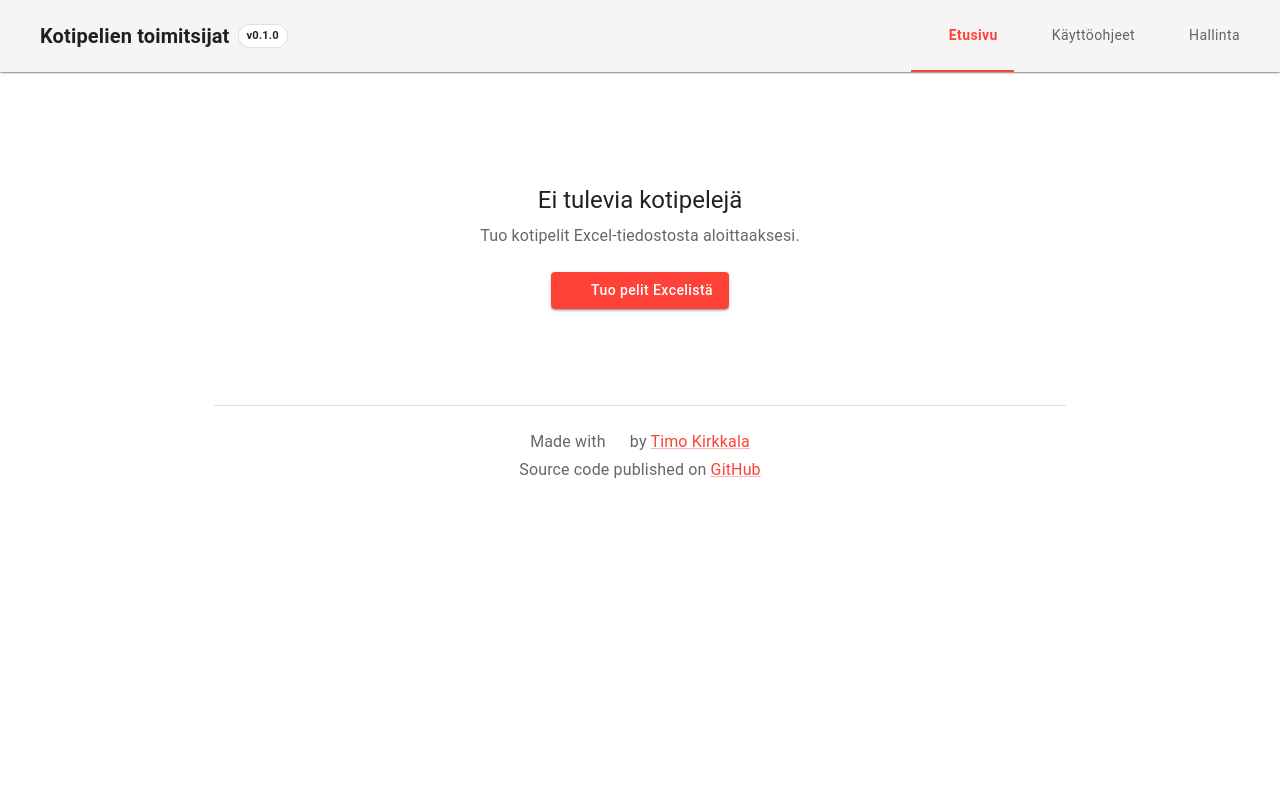
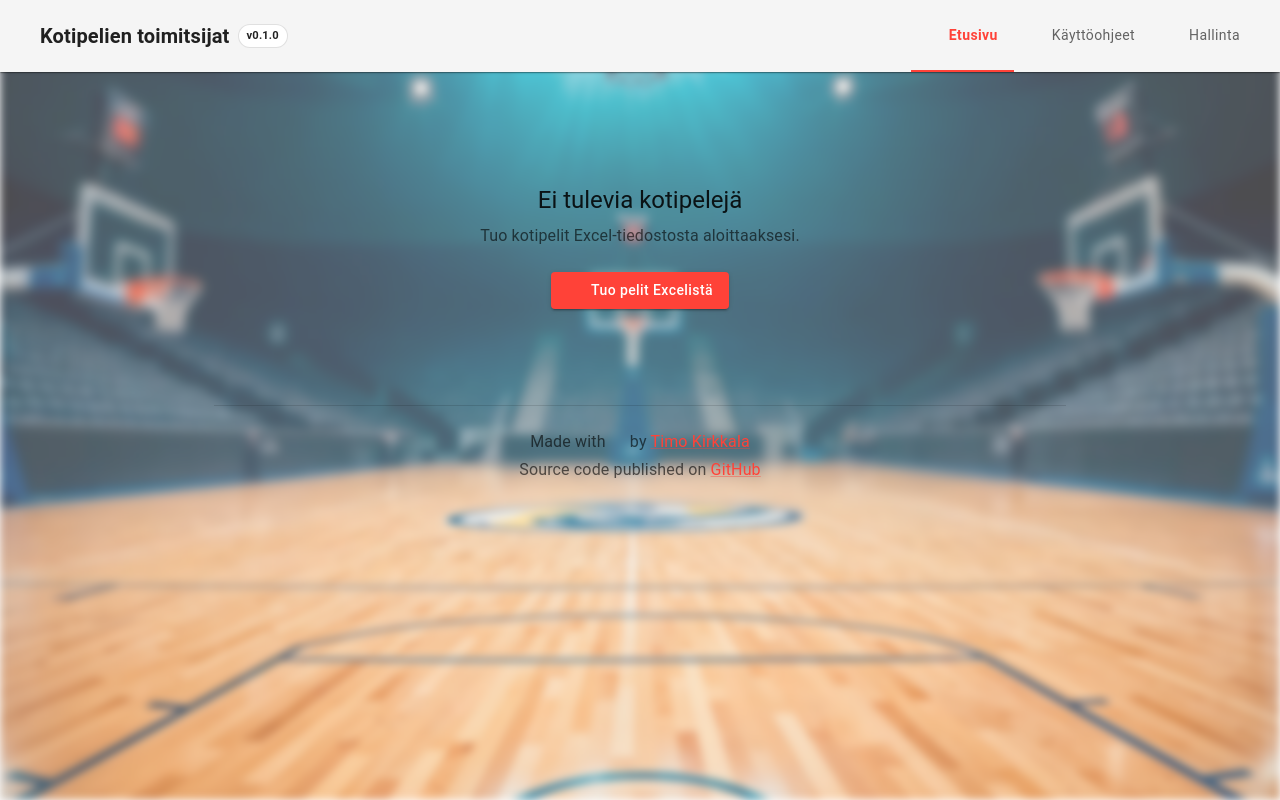
Before and after one commit to kirkkala/homegame-officials, a Next.js app: page / in a window 1280 px wide. Built offline with nearby package versions, Linux system fonts and the light colour scheme; some icons are missing; what @mui/material-nextjs would draw is missing.

Commit message:
Background and sticky header

```diff
--- a/app/globals.css
+++ b/app/globals.css
@@ -1 +1,26 @@
-/* MUI handles most styling, minimal custom CSS */
+/* MUI handles most styling, minimal custom CSS here */
+html {
+  /* Prevent scrollbar from disappearing when opening dialogs */
+  overflow-y: scroll !important;
+}
+
+body {
+  /* Prevent scrollbar from appearing when opening dialogs */
+  padding-right: 0 !important;
+}
+
+body::before {
+  content: "";
+  position: fixed;
+  top: 0;
+  left: 0;
+  right: 0;
+  bottom: 0;
+  z-index: -1;
+  background-image:
+    linear-gradient(rgba(255, 255, 255, 0.3), rgba(255, 255, 255, 0.3)),
+    url("/basketball-sport-environment-filed.jpg");
+  background-size: cover;
+  background-position: center;
+  filter: blur(4px);
+}
--- a/app/layout.tsx
+++ b/app/layout.tsx
@@ -1,6 +1,7 @@
 import type { Metadata, Viewport } from "next"
 import { AppRouterCacheProvider } from "@mui/material-nextjs/v15-appRouter"
 import { ThemeRegistry } from "@/theme/ThemeRegistry"
+import "./globals.css"
 
 export const metadata: Metadata = {
   title: "Kotipelien toimitsijat",
--- a/app/page.tsx
+++ b/app/page.tsx
@@ -6,7 +6,7 @@ import { MainHeader } from "@/components/header"
 
 export default function Home() {
   return (
-    <Box sx={{ minHeight: "100vh", bgcolor: "background.default" }}>
+    <Box>
       <MainHeader />
       <Container maxWidth="md" sx={{ py: { xs: 2, sm: 4 }, px: { xs: 2, sm: 3 } }}>
         <GamesList />
--- a/src/components/header.tsx
+++ b/src/components/header.tsx
@@ -81,7 +81,7 @@ export function MainHeader() {
 
   return (
     <>
-      <AppBar position="static" color="default" elevation={1}>
+      <AppBar position="sticky" color="default" elevation={1} sx={{ top: 0 }}>
         <Toolbar>
           {/* Mobile: hamburger menu */}
           <IconButton
```
Also changed, not shown: public/basketball-sport-environment-filed.jpg (added).
